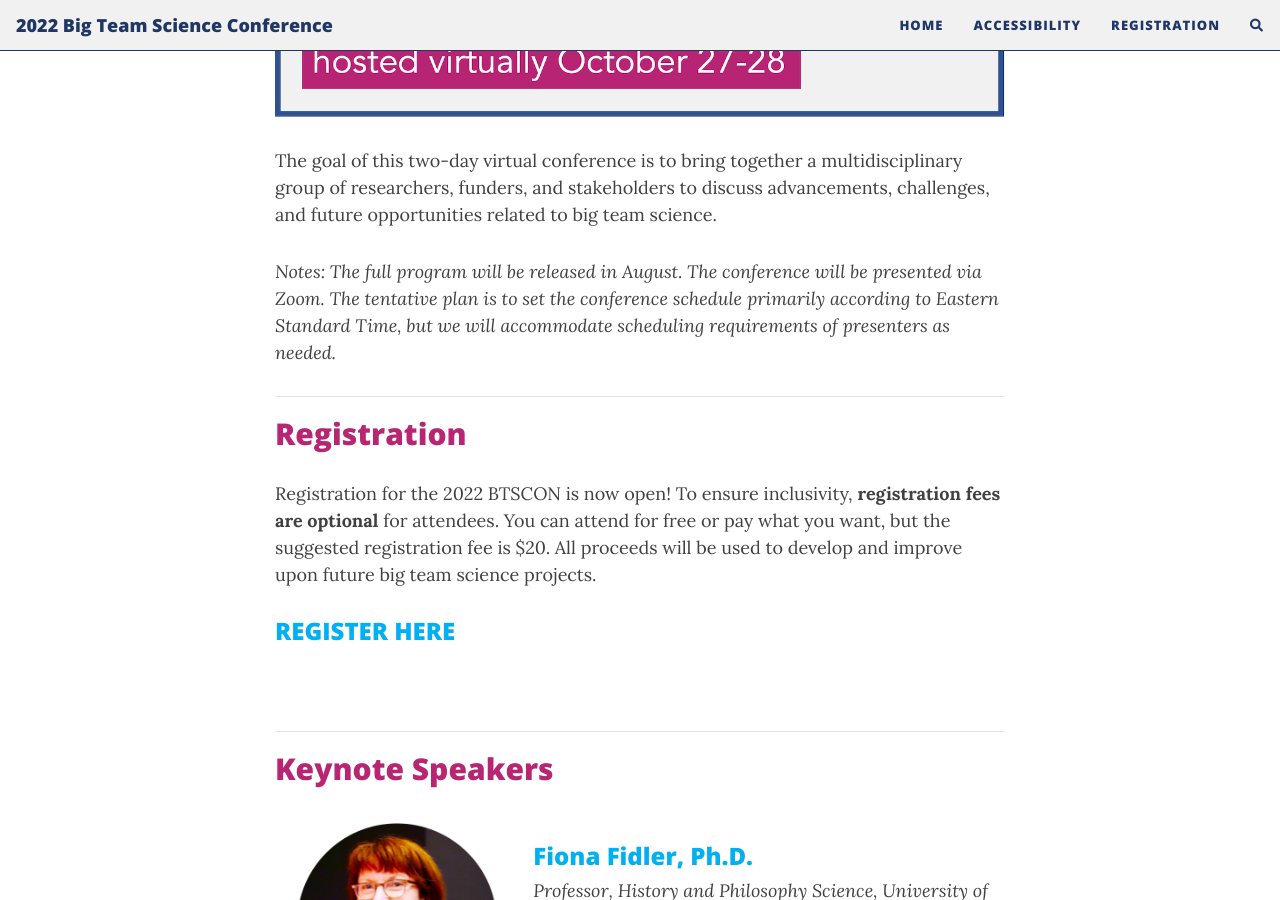
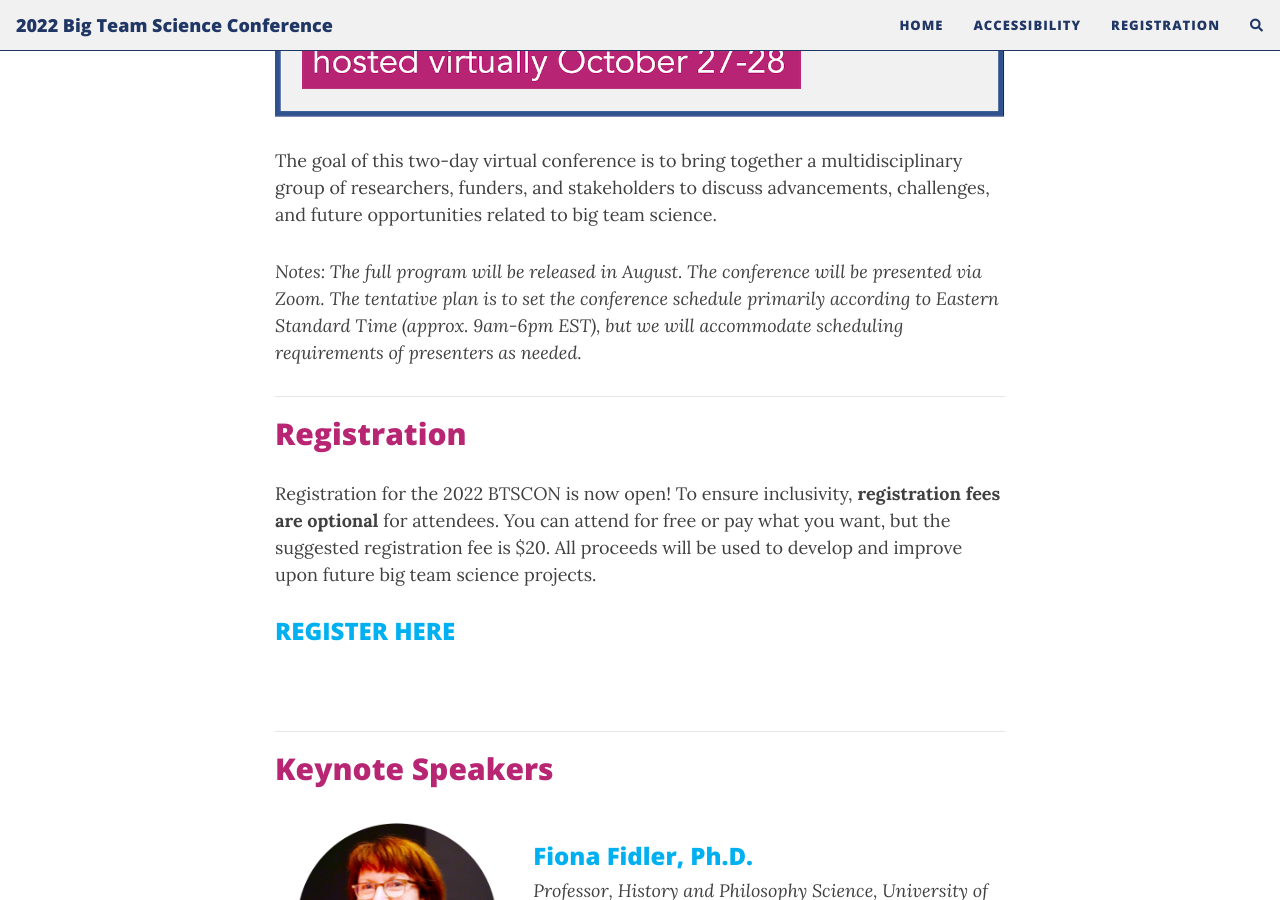
Before and after one commit to bigteamscienceconference/bigteamscienceconference.github.io, a Jekyll site: the page built from index.md, in a window 1280 px wide and 900 px high, scrolled down 431 px. Built offline with Jekyll 4.4.1, drawn with Linux system fonts in a browser that asks for light colours; nearby versions of some CDN libraries; comment, search, counter and statistics services are not loaded.

Commit message:
Update index.md

```diff
--- a/index.md
+++ b/index.md
@@ -7,7 +7,7 @@
 
 The goal of this two-day virtual conference is to bring together a multidisciplinary group of researchers, funders, and stakeholders to discuss advancements, challenges, and future opportunities related to big team science.
 
-*Notes: The full program will be released in August. The conference will be presented via Zoom. The tentative plan is to set the conference schedule primarily according to Eastern Standard Time, but we will accommodate scheduling requirements of presenters as needed.*
+*Notes: The full program will be released in August. The conference will be presented via Zoom. The tentative plan is to set the conference schedule primarily according to Eastern Standard Time (approx. 9am-6pm EST), but we will accommodate scheduling requirements of presenters as needed.*
 
 ***
 
```
